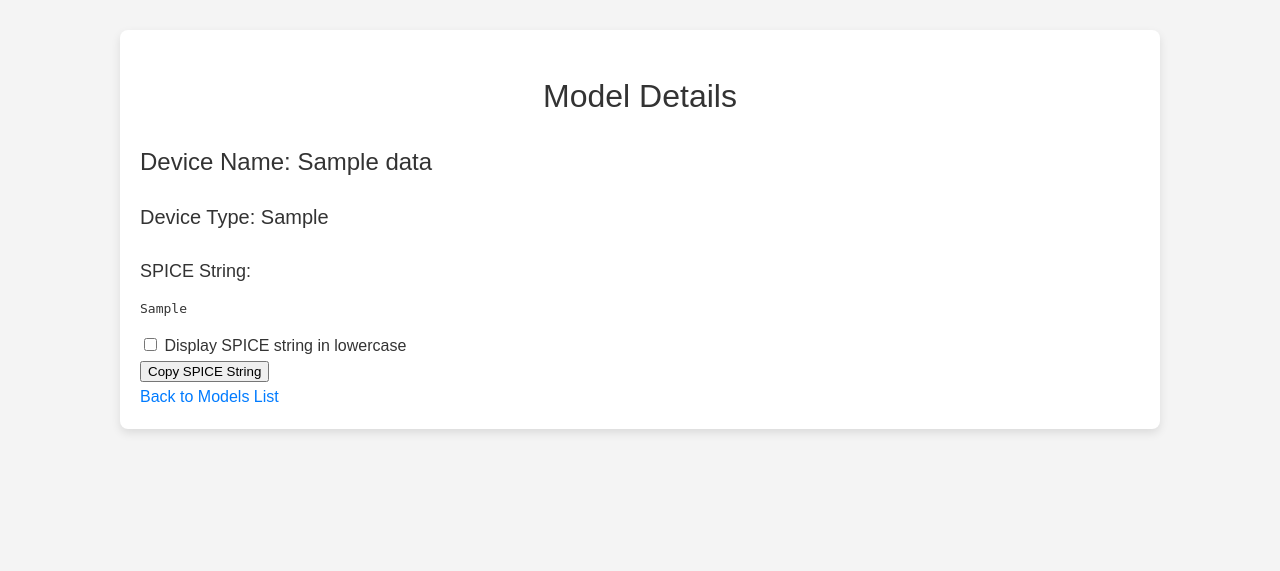
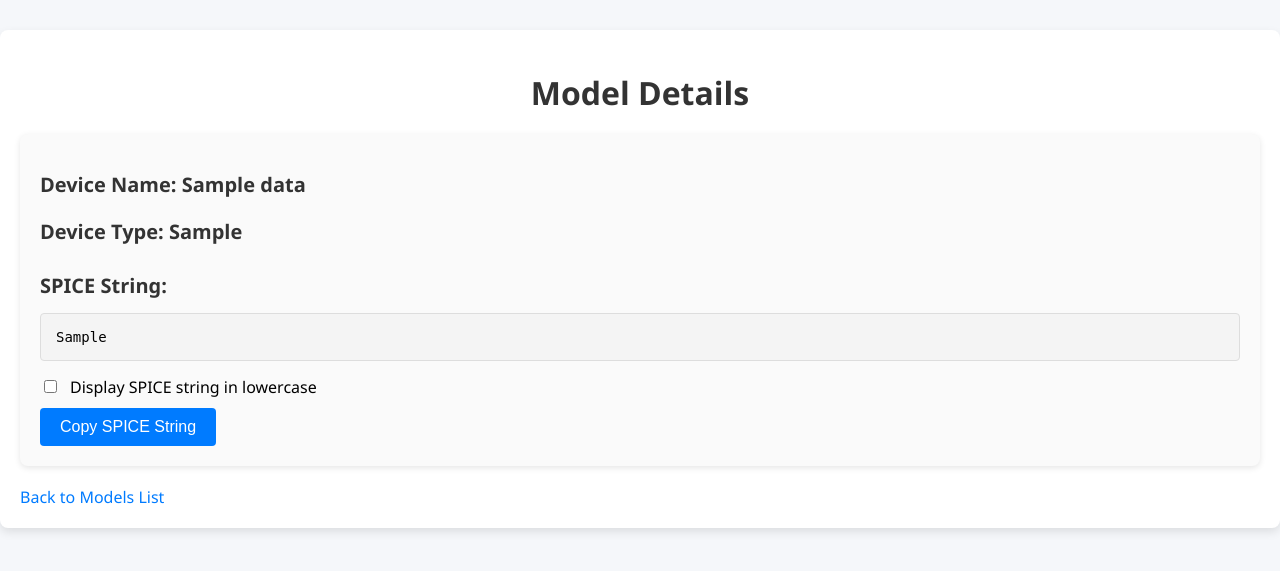
Before and after one commit to hotstaff/spice_model_manager, a Flask app: page /models/1 in a window 1280 px wide. Shown: the top 571 px of the page. Run offline with Flask 3, Linux system fonts and the light colour scheme; tables that the repository leaves empty hold one stand-in row (values such as "Sample post").

Commit message:
modified:   templates/model_detail.html

```diff
--- a/templates/model_detail.html
+++ b/templates/model_detail.html
@@ -5,39 +5,16 @@
     <meta name="viewport" content="width=device-width, initial-scale=1.0">
     <title>Model Detail</title>
     <style>
-        /* ベーススタイル */
         body {
-            font-family: 'Arial', sans-serif;
+            font-family: 'Segoe UI', Tahoma, Geneva, Verdana, sans-serif;
+            background-color: #f5f7fa;
             margin: 0;
             padding: 0;
-            background-color: #f4f4f4;
-            color: #333;
-            line-height: 1.6;
-        }
-
-        h1, h2, h3, h4 {
-            font-weight: 400;
-            color: #333;
-        }
-
-        p {
-            font-size: 16px;
-            color: #555;
-            margin-bottom: 1.5em;
-        }
-
-        a {
-            color: #007bff;
-            text-decoration: none;
-        }
-
-        a:hover {
-            text-decoration: underline;
         }
 
         /* コンテナ */
         .container {
-            max-width: 1000px; /* 黄金比に近い最大幅 */
+            max-width: 1280px;
             margin: 30px auto;
             padding: 20px;
             background-color: #ffffff;
@@ -50,49 +27,114 @@
         /* 見出し */
         h1 {
             text-align: center;
-            font-size: 32px; /* 黄金比に基づくサイズ */
+            color: #333;
+            font-size: 32px; /* 黄金比に基づいたフォントサイズ */
             margin-bottom: 20px;
         }
 
-        h2 {
-            font-size: 24px; /* 白銀比に基づくサイズ */
-            margin-bottom: 15px;
-        }
-
-        h3 {
-            font-size: 20px;
-            margin-bottom: 12px;
-        }
-
-        h4 {
-            font-size: 18px;
+        h2, h3, h4 {
+            color: #333;
+            font-size: 20px; /* 白銀比に基づいたサイズ */
             margin-bottom: 10px;
         }
 
-        /* 画像のスタイル */
-        .image-container {
+        /* モデル情報 */
+        .model-info {
+            padding: 20px;
+            border-radius: 8px;
+            background-color: #fafafa;
+            box-shadow: 0 2px 6px rgba(0, 0, 0, 0.1);
+        }
+
+        /* コードブロック */
+        pre {
+            background-color: #f4f4f4;
+            padding: 15px;
+            border: 1px solid #ddd;
+            border-radius: 4px;
+            overflow-x: auto;
+            font-size: 14px;
+            white-space: pre-wrap;
+        }
+
+        /* コピー用ボタン */
+        .copy-button {
+            margin-top: 10px;
+            padding: 10px 20px;
+            font-size: 16px; /* 白銀比に基づいたフォントサイズ */
+            color: white;
+            background-color: #007BFF;
+            border: none;
+            border-radius: 4px;
+            cursor: pointer;
+            transition: background-color 0.3s ease;
+        }
+
+        .copy-button:hover {
+            background-color: #0056b3;
+        }
+
+        /* リンク */
+        a {
+            display: inline-block;
+            margin-top: 20px;
+            text-decoration: none;
+            color: #007BFF;
+            font-size: 16px;
             text-align: center;
-            margin-bottom: 30px;
+        }
+
+        a:hover {
+            text-decoration: underline;
+        }
+
+        /* 小文字切り替え */
+        .lowercase-toggle {
+            margin-top: 15px;
+            display: flex;
+            align-items: center;
+        }
+
+        .lowercase-toggle label {
+            margin-left: 10px;
+            font-size: 16px;
+        }
+
+        /* 画像グリッド */
+        .image-grid {
+            display: grid;
+            grid-template-columns: repeat(2, 1fr);
+            gap: 20px;
+            margin-top: 20px;
+        }
+
+        .image-item {
+            text-align: center;
+        }
+
+        img {
+            max-width: 100%;
+            height: auto;
+            border-radius: 4px;
         }
 
         .image-container img {
-            max-width: 100%;
-            height: auto;
-            width: 100%;
-            max-width: 800px; /* 黄金比を意識した画像サイズ */
-            margin: 0 auto;
+            max-width: 100%; /* 親要素の幅に応じて広がる */
+            height: auto;    /* 高さを自動調整 */
         }
 
-        /* グリッドレイアウト */
-        .image-grid {
-            display: grid;
-            grid-template-columns: repeat(2, 1fr); /* 2カラム */
-            gap: 20px;
-            margin: 0 auto;
-            width: calc(100% - 40px); /* 黄金比に基づいた間隔 */
+        /* 印刷時の設定 */
+        @media print {
+            img {
+                display: block;
+                margin: 10px auto;
+                max-width: 100%;  /* 画像の最大幅を100%に変更 */
+                height: auto;     /* 高さは自動調整 */
+                width: 100%;      /* 印刷時に画像の幅を100%に設定 */
+            }
         }
 
-        /* レスポンシブデザイン (白銀比に基づく調整) */
+        /* モバイルデバイス用 */
         @media (max-width: 600px) {
             body {
                 font-size: 14px;
```
Also changed, not shown: other parts of templates/model_detail.html (+11 -125 lines).
